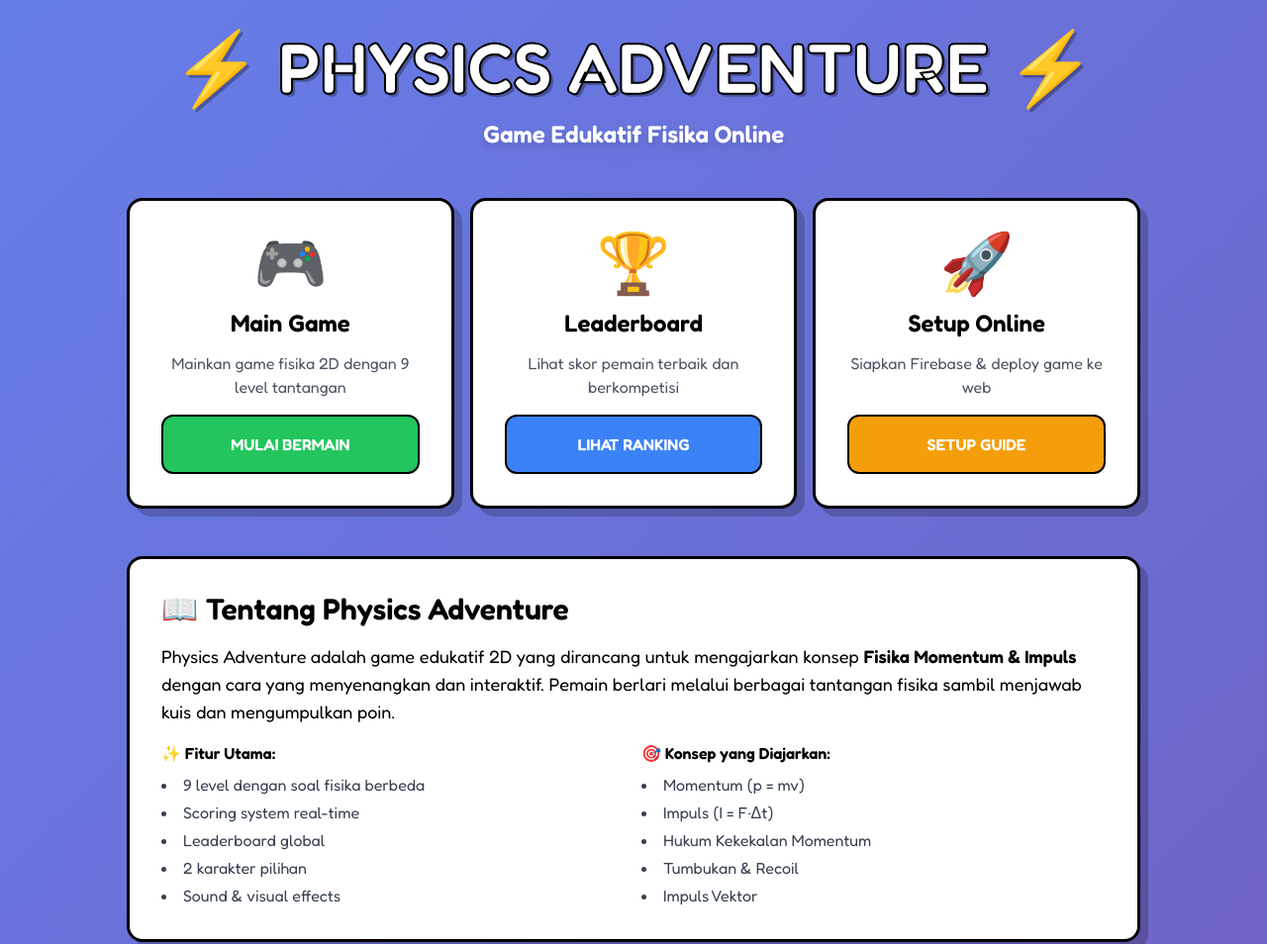
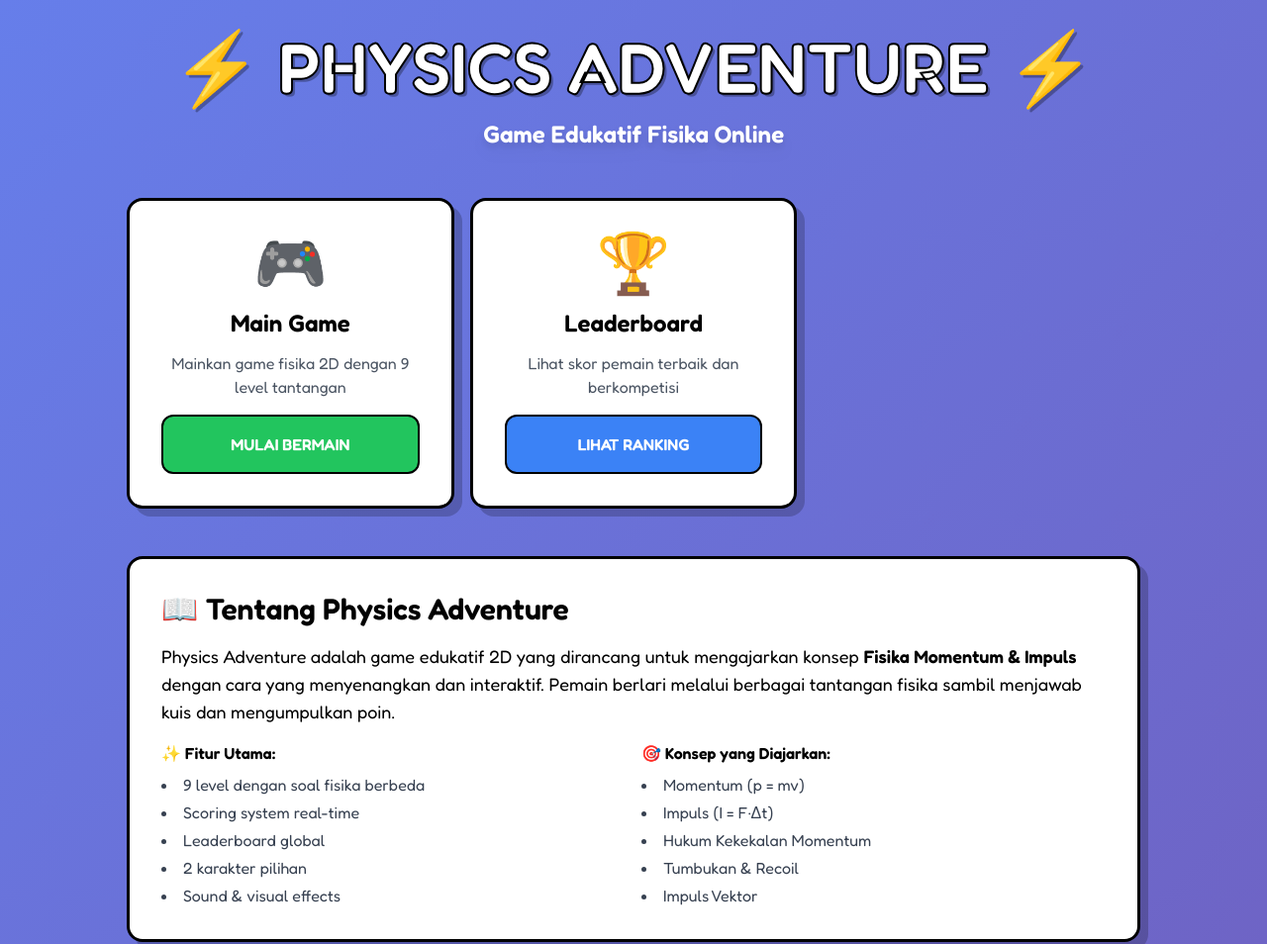
Before and after one commit to tqch320/liyaaa, a plain HTML site: page index.html in a window 1280 px wide. Shown: the top 954 px of the page at 99% size. Drawn offline with nearby package versions, Linux system fonts and the light colour scheme.

Commit message:
Remove Setup Online section from homepage

```diff
--- a/index.html
+++ b/index.html
@@ -44,13 +44,6 @@
                     <h2 class="text-2xl font-black mb-3">Leaderboard</h2>
                     <p class="text-gray-600 mb-4">Lihat skor pemain terbaik dan berkompetisi</p>
                     <a href="dashboard.html" class="button secondary w-full text-center">LIHAT RANKING</a>
-                </div>
-
-                <div class="card p-8 text-center">
-                    <div class="text-6xl mb-4">🚀</div>
-                    <h2 class="text-2xl font-black mb-3">Setup Online</h2>
-                    <p class="text-gray-600 mb-4">Siapkan Firebase & deploy game ke web</p>
-                    <a href="SETUP.html" class="button warning w-full text-center">SETUP GUIDE</a>
                 </div>
             </div>
 
@@ -136,10 +129,6 @@
                             <strong>Pilihan 1: Main Langsung</strong><br>
                             Klik tombol "MULAI BERMAIN" di atas → Mainkan game sekarang!<br>
                             <em class="text-gray-600">(Skor akan tersimpan jika Firebase sudah setup)</em>
-                        </p>
-                        <p class="text-lg">
-                            <strong>Pilihan 2: Setup Online</strong><br>
-                            Klik "SETUP GUIDE" → Ikuti 7 langkah setup Firebase → Deploy → Siap untuk multipemain!
                         </p>
                     </div>
                 </div>
```
